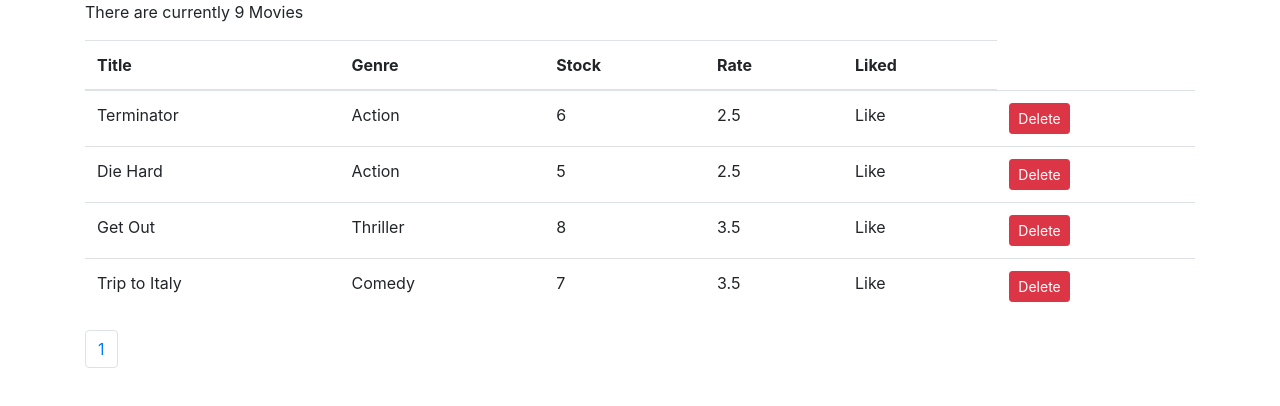
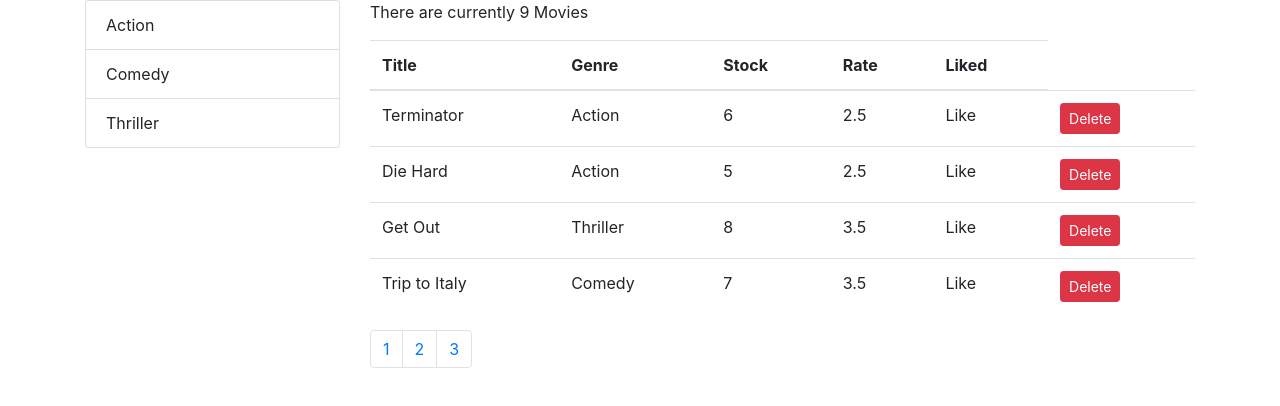
Before and after one commit to sherpaurgen/MovieLibrary, a React (Create React App) app: page / in a window 1280 px wide. Shown: the top 406 px of the page. Built offline with nearby package versions, Linux system fonts and the light colour scheme.

Commit message:
adding movies genre listgroup

```diff
--- /dev/null
+++ b/src/common/listGroup.jsx
@@ -0,0 +1,16 @@
+import React from "react";
+
+const ListGroup = (props) => {
+  const { items } = props;
+  console.log("items in listgroup prop :", items);
+  return (
+    <ul className="list-group">
+      {items.map((item) => (
+        <li key={item._id} className="list-group-item">
+          {item.name}{" "}
+        </li>
+      ))}
+    </ul>
+  );
+};
+export default ListGroup;
--- a/src/components/movies.jsx
+++ b/src/components/movies.jsx
@@ -2,32 +2,48 @@
 import { getMovies } from "../services/fakeMovieService";
 import Pagination from "../common/pagination";
 import Paginate from "../utils/paginate";
+import { getGenres } from "../services/fakeGenreService";
+import ListGroup from "../common/listGroup";
 
 export default class Movies extends Component {
   state = {
-    movies: getMovies(),
+    movies: [],
     pageSize: 4,
     currentPage: 1,
+    genres: [],
   };
-
+  //get the movie and genres list
+  componentDidMount() {
+    this.setState({ movies: getMovies(), genres: getGenres() });
+  }
   handleDelete = (movie) => {
-    console.log(movie);
     const movies = this.state.movies.filter((m) => m._id !== movie._id);
     this.setState({ movies: movies });
-    console.log(movies);
   };
   handlePageChange = (pg) => {
-    console.log(pg);
     this.setState({ currentPage: pg });
+  };
+  handleGenreSelect = (genre) => {
+    console.log(genre);
   };
 
   render() {
+    console.log("genres item: ", this.state.genres);
     const count = this.state.movies.length;
     const { pageSize, currentPage, movies: allMovies } = this.state;
     const movies = Paginate(allMovies, currentPage, pageSize);
+
     if (count === 0) return <p>There are no movies</p>;
+
     return (
-      <React.Fragment>
+      <div className="row">
+        <div className="col-3">
+          <ListGroup
+            items={this.state.genres}
+            onItemSelect={this.handleGenreSelect}
+          />
+        </div>
+        <div className="col">
           <p>There are currently {this.state.movies.length} Movies</p>
           <table className="table">
             <thead>
@@ -60,12 +76,13 @@
             </tbody>
           </table>
           <Pagination
-          itemsCount="{count}"
+            itemsCount={count}
             pageSize={pageSize}
             onPageChange={this.handlePageChange}
             currentPage={currentPage}
           />
-      </React.Fragment>
+        </div>
+      </div>
     );
   }
 }
--- a/src/services/fakeGenreService.jsx
+++ b/src/services/fakeGenreService.jsx
@@ -1,4 +1,4 @@
-import Movies from "../components/movies";
+//import Movies from "../components/movies";
 
 export const genres = [
   { _id: "5b21ca3eeb7f6fbccd471818", name: "Action" },
@@ -6,6 +6,6 @@
   { _id: "5b21ca3eeb7f6fbccd471820", name: "Thriller" },
 ];
 
-export function getGenres() {
+export const getGenres = () => {
   return genres.filter((g) => g);
-}
+};
```
Lines whose indentation alone changed are shown as unchanged.
